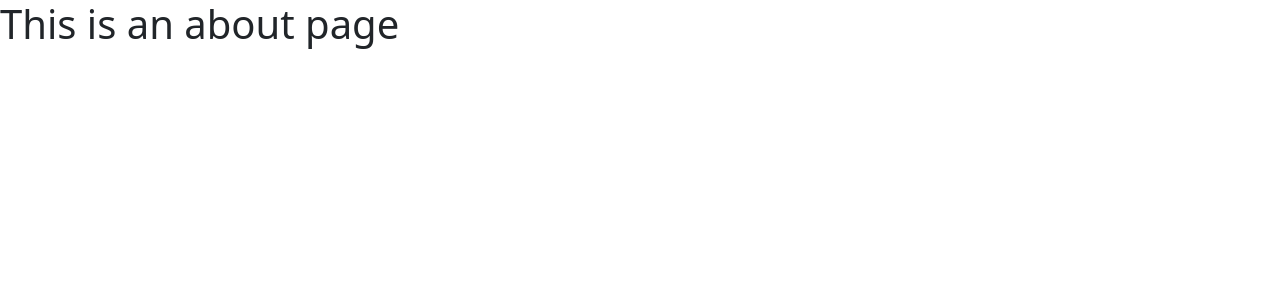
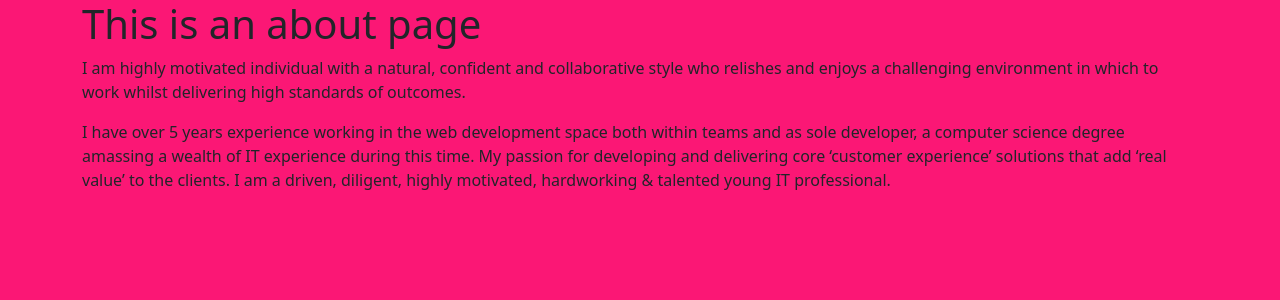
Before and after one commit to JoshuaHavilandCurtis/Portfolio-Vue, a Vue app: page /about in a window 1280 px wide. Shown: the top 300 px of the page. Built offline with nearby package versions, Linux system fonts and the light colour scheme.

Commit message:
development of portfolio

```diff
--- a/index.html
+++ b/index.html
@@ -3,6 +3,10 @@
   <head>
     <meta charset="UTF-8">
     <link rel="icon" href="/favicon.ico">
+    <link
+    rel="stylesheet"
+    href="https://cdnjs.cloudflare.com/ajax/libs/animate.css/4.1.1/animate.min.css"
+  />
     <meta name="viewport" content="width=device-width, initial-scale=1.0">
     <title>Vite App</title>
   </head>
--- a/src/App.vue
+++ b/src/App.vue
@@ -1,12 +1,24 @@
-<script setup>
+<script>
 import { RouterView } from 'vue-router'
+
+export default {
+  name: 'App',
+  data () {
+    return {}
+  },
+  watch: {}
+}
 </script>
 
 <template>
-    <router-view v-slot="{ Component }">
+  <router-view v-slot="{ Component, route }">
     <!-- Use any custom transition and  to `fade` -->
-    <transition name="page-slide" mode="out-in">
-      <component :is="Component" />
+    <transition
+      :enter-active-class="route.meta.enterClass"
+      :leave-active-class="route.meta.leaveClass"
+    >
+
+      <component :is="Component" :key="route.path" />
     </transition>
   </router-view>
 </template>
--- a/src/router/index.js
+++ b/src/router/index.js
@@ -13,19 +13,28 @@ const router = createRouter({
       path: '/',
       name: 'home',
       component: HomeView,
-      meta: { transition: 'slide-left' }
+      meta: {
+        enterClass: 'animate__animated animate__fadeInLeft',
+        leaveClass: 'animate__animated animate__fadeOutRight',
+      }
     },
     {
       path: '/about',
       name: 'about',
       component: AboutView,
-      meta: { transition: 'slide-left' }
+      meta: {
+        enterClass: 'animate__animated animate__fadeInLeft',
+        leaveClass: 'animate__animated animate__fadeOutRight',
+      }
     },
     {
       path: '/work',
       name: 'work',
       component: WorkView,
-      meta: { transition: 'slide-left' }
+      meta: {
+        enterClass: 'animate__animated animate__fadeInRight',
+        leaveClass: 'animate__animated animate__fadeOutLeft',
+      }
     }
   ]
 })
--- a/src/scss/main.scss
+++ b/src/scss/main.scss
@@ -5,3 +5,4 @@
 
 // Views
 @import "views/app.scss";
+@import "views/about.scss"
--- a/src/scss/transition.scss
+++ b/src/scss/transition.scss
@@ -1,16 +1,40 @@
+.page {
+	position: absolute;
+	top: 0;
+	bottom: 0;
+	left: 0;
+	right: 0;
+	width: 100%;
+}
+
 @keyframes FadeIn {
-	from { filter:opacity(0); }
-	to { filter:opacity(1); }
+	from {
+		filter: opacity(0);
+	}
+
+	to {
+		filter: opacity(1);
+	}
 }
 
 @keyframes FadeOut {
-	from { filter:opacity(1); }
-	to { filter:opacity(0); }
+	from {
+		filter: opacity(1);
+	}
+
+	to {
+		filter: opacity(0);
+	}
 }
 
 @keyframes ScaleIn {
-	from { transform:scale(0.95); }
-	to { transform:scale(1); }
+	from {
+		transform: scale(0.95);
+	}
+
+	to {
+		transform: scale(1);
+	}
 }
 
 
@@ -50,22 +74,22 @@
 
 .page-opacity-enter-active,
 .page-opacity-leave-active {
-    transition: 500ms ease all;
+	transition: 500ms ease all;
 }
 
 .page-opacity-enter-from,
 .page-opacity-leave-to {
-    opacity: 0;
+	opacity: 0;
 }
 
 
 .page-slide-enter-active,
 .page-slide-leave-active {
-    transform: translateX(0);
-    transition: all .3s linear;
+	transform: translateY(0);
+	transition: all .3s linear;
 }
 
 .page-slide-enter-from,
 .page-slide-leave-to {
-    transform: translateX(100%);
+	transform: translateY(100%);
 }
--- /dev/null
+++ b/src/scss/views/about.scss
@@ -0,0 +1,4 @@
+.about, .work {
+    background-color: rgb(251, 23, 117);
+    height: 100vh;
+}
--- a/src/views/AboutView.vue
+++ b/src/views/AboutView.vue
@@ -1,5 +1,15 @@
 <template>
-  <div class="about">
-    <h1>This is an about page</h1>
+  <div class="about page">
+    <div class="container">
+      <h1>This is an about page</h1>
+
+      <p>
+        I am highly motivated individual with a natural, confident and collaborative style who relishes and enjoys a challenging environment in which to work whilst delivering high standards of outcomes.
+      </p>
+
+      <p>
+        I have over 5 years experience working in the web development space both within teams and as sole developer, a computer science degree amassing a wealth of IT experience during this time. My passion for developing and delivering core ‘customer experience’ solutions that add ‘real value’ to the clients. I am a driven, diligent, highly motivated, hardworking & talented young IT professional.
+      </p>
+    </div>
   </div>
 </template>
--- a/src/views/HomeView.vue
+++ b/src/views/HomeView.vue
@@ -4,7 +4,7 @@ import { RouterLink } from 'vue-router'
 
 <template>
   <header class="home-bg">
-    <div class="wrapper">
+    <div class="home">
       <nav>
         <!-- <RouterLink to="/">Home</RouterLink> -->
         <RouterLink to="/about" id="about">About</RouterLink>
--- a/src/views/WorkView.vue
+++ b/src/views/WorkView.vue
@@ -1,9 +1,15 @@
-<script setup>
-
+<script>
+export default {
+  data() {
+    return {};
+  },
+  methods: {},
+};
 </script>
 
+
 <template>
-  <main>
+  <div class="work page">
     <h1>Hello</h1>
-  </main>
+  </div>
 </template>
```
